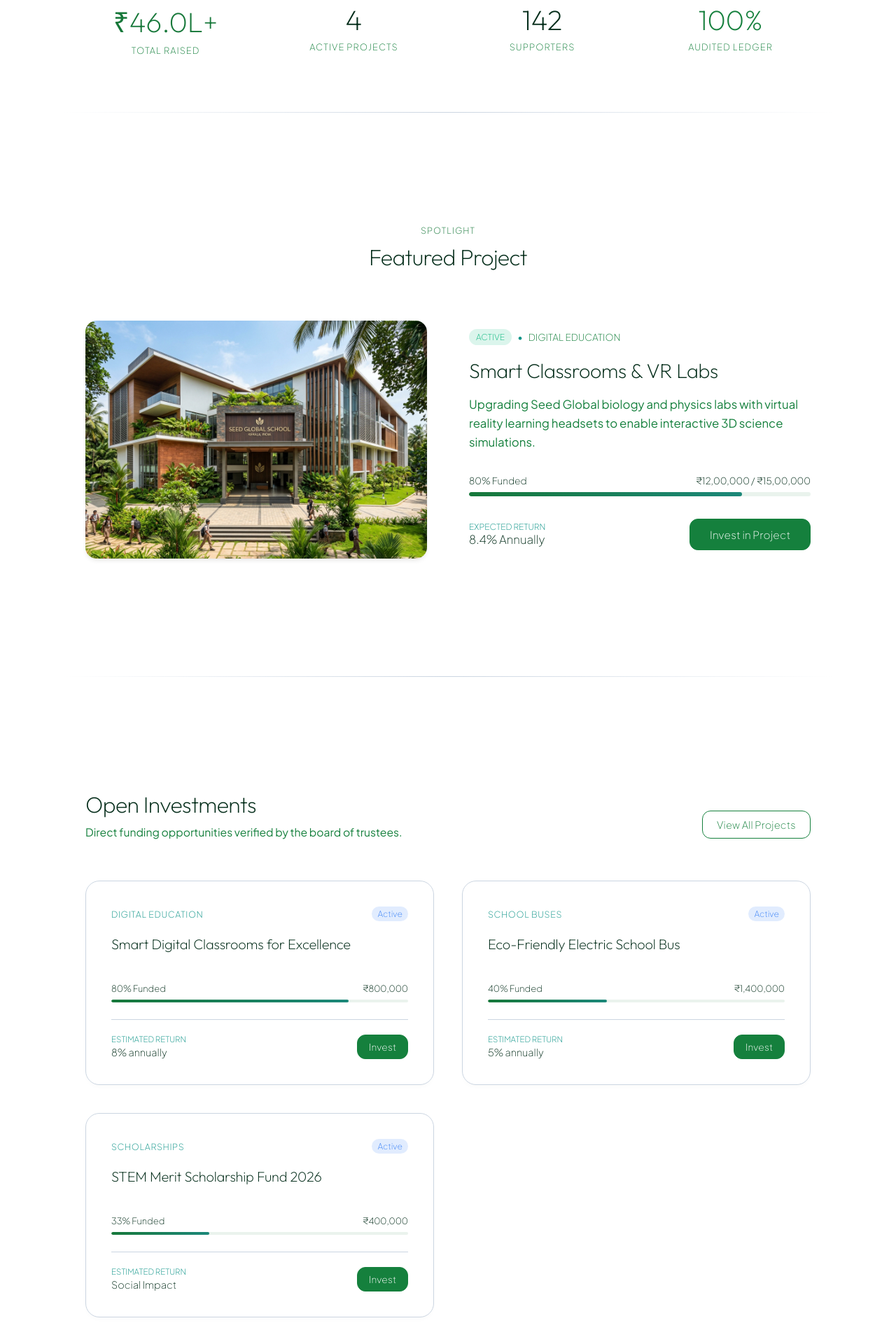
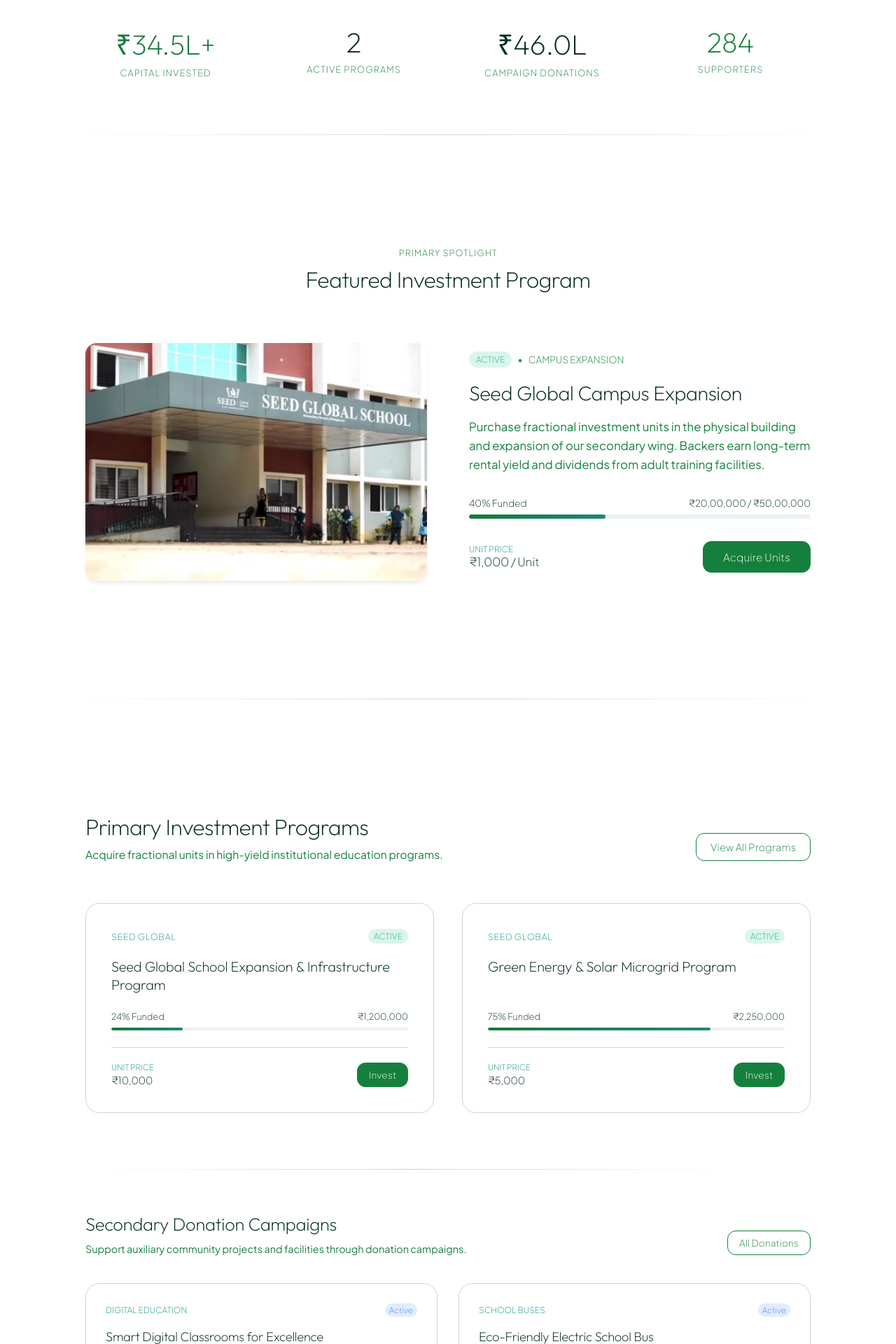
Before and after one commit to nazihsalim11/CrowdfundingWebsite, a Next.js app: page / in a window 1280 px wide. Shown: the part 880-2800 px from the top of the page at 70% size. Built offline with nearby package versions, Linux system fonts and the light colour scheme.

Commit message:
Improvements

```diff
--- a/src/app/page.tsx
+++ b/src/app/page.tsx
@@ -6,14 +6,18 @@
 import { useApp } from "@/context/AppContext";
 
 export default function Home() {
-  const { campaigns } = useApp();
+  const { campaigns, investmentPrograms } = useApp();
+
+  // Show active programs
+  const activePrograms = investmentPrograms ? investmentPrograms.filter(p => p.status === 'active') : [];
 
   // Show active campaigns
-  const activeCampaigns = campaigns.filter(c => c.status === 'active').slice(0, 3);
+  const activeCampaigns = campaigns.filter(c => c.status === 'active').slice(0, 2);
 
   // Calculate total stats
-  const totalRaised = campaigns.reduce((acc, c) => acc + c.raisedAmount, 0);
-  const totalInvestorsCount = 142; // simulated
+  const totalInvestedInPrograms = investmentPrograms ? investmentPrograms.reduce((acc, p) => acc + (p.unitsSold * p.unitPrice), 0) : 0;
+  const totalRaisedCampaigns = campaigns.reduce((acc, c) => acc + c.raisedAmount, 0);
+  const totalInvestorsCount = 284; // simulated
 
   return (
     <>
@@ -41,7 +45,7 @@
               letterSpacing: '-0.03em',
               lineHeight: '1.1'
             }}>
-              Empowering the future of <span style={{ background: 'linear-gradient(135deg, var(--primary), var(--secondary))', WebkitBackgroundClip: 'text', WebkitTextFillColor: 'transparent' }}>Seed Global</span>
+              Fractional <span style={{ background: 'linear-gradient(135deg, var(--primary), var(--secondary))', WebkitBackgroundClip: 'text', WebkitTextFillColor: 'transparent' }}>School Investing</span> Portal
             </h1>
             <p style={{
               fontSize: '1.25rem',
@@ -51,15 +55,15 @@
               maxWidth: '620px',
               margin: '0 auto 48px auto'
             }}>
-              Invest in vetted development projects. Track every single rupee with complete invoice auditing.
+              Acquire yield-generating units in verified school infrastructure programs. Access tiered transparency portals and track returns in real-time.
             </p>
 
             <div style={{ display: 'flex', gap: '16px', justifyContent: 'center' }}>
-              <Link href="/campaigns" className="btn btn-primary" style={{ padding: '14px 28px', fontSize: '1rem' }}>
-                Browse Projects
+              <Link href="/investment-programs" className="btn btn-primary" style={{ padding: '14px 28px', fontSize: '1rem' }}>
+                Explore Investment Programs
               </Link>
-              <Link href="/investor-benefits" className="btn btn-outline" style={{ padding: '14px 28px', fontSize: '1rem' }}>
-                Learn ROI Model
+              <Link href="/campaigns" className="btn btn-outline" style={{ padding: '14px 28px', fontSize: '1rem' }}>
+                Campaign Donations
               </Link>
             </div>
           </div>
@@ -73,27 +77,27 @@
             <div style={{ display: 'flex', justifyContent: 'space-around', flexWrap: 'wrap', gap: '40px' }}>
               <div style={{ textAlign: 'center', minWidth: '180px' }}>
                 <span style={{ color: 'var(--primary)', fontSize: '2.5rem', fontWeight: 200, fontFamily: 'var(--font-display)' }}>
-                  ₹{(totalRaised / 100000).toFixed(1)}L+
+                  ₹{(totalInvestedInPrograms / 100000).toFixed(1)}L+
                 </span>
-                <p style={{ fontSize: '0.8rem', color: 'var(--text-secondary)', fontWeight: 200, textTransform: 'uppercase', marginTop: '6px', letterSpacing: '0.08em' }}>Total Raised</p>
+                <p style={{ fontSize: '0.8rem', color: 'var(--text-secondary)', fontWeight: 200, textTransform: 'uppercase', marginTop: '6px', letterSpacing: '0.08em' }}>Capital Invested</p>
               </div>
               <div style={{ textAlign: 'center', minWidth: '180px' }}>
                 <span style={{ color: 'var(--text-primary)', fontSize: '2.5rem', fontWeight: 200, fontFamily: 'var(--font-display)' }}>
-                  {campaigns.length}
+                  {investmentPrograms ? investmentPrograms.length : 0}
                 </span>
-                <p style={{ fontSize: '0.8rem', color: 'var(--text-secondary)', fontWeight: 200, textTransform: 'uppercase', marginTop: '6px', letterSpacing: '0.08em' }}>Active Projects</p>
+                <p style={{ fontSize: '0.8rem', color: 'var(--text-secondary)', fontWeight: 200, textTransform: 'uppercase', marginTop: '6px', letterSpacing: '0.08em' }}>Active Programs</p>
               </div>
               <div style={{ textAlign: 'center', minWidth: '180px' }}>
                 <span style={{ color: 'var(--text-primary)', fontSize: '2.5rem', fontWeight: 200, fontFamily: 'var(--font-display)' }}>
+                  ₹{(totalRaisedCampaigns / 100000).toFixed(1)}L
+                </span>
+                <p style={{ fontSize: '0.8rem', color: 'var(--text-secondary)', fontWeight: 200, textTransform: 'uppercase', marginTop: '6px', letterSpacing: '0.08em' }}>Campaign Donations</p>
+              </div>
+              <div style={{ textAlign: 'center', minWidth: '180px' }}>
+                <span style={{ color: 'var(--success)', fontSize: '2.5rem', fontWeight: 200, fontFamily: 'var(--font-display)' }}>
                   {totalInvestorsCount}
                 </span>
                 <p style={{ fontSize: '0.8rem', color: 'var(--text-secondary)', fontWeight: 200, textTransform: 'uppercase', marginTop: '6px', letterSpacing: '0.08em' }}>Supporters</p>
-              </div>
-              <div style={{ textAlign: 'center', minWidth: '180px' }}>
-                <span style={{ color: 'var(--success)', fontSize: '2.5rem', fontWeight: 200, fontFamily: 'var(--font-display)' }}>
-                  100%
-                </span>
-                <p style={{ fontSize: '0.8rem', color: 'var(--text-secondary)', fontWeight: 200, textTransform: 'uppercase', marginTop: '6px', letterSpacing: '0.08em' }}>Audited Ledger</p>
               </div>
             </div>
           </div>
@@ -101,18 +105,18 @@
 
         <hr className="section-divider" />
 
-        {/* Featured Project Showcase (Second Fold) */}
+        {/* Featured Program Showcase (Second Fold) */}
         <section style={{ padding: '160px 0' }}>
           <div className="container animate-scale-up">
             <div style={{ textAlign: 'center', marginBottom: '60px' }}>
-              <span style={{ fontSize: '0.78rem', fontWeight: 200, color: 'var(--primary)', textTransform: 'uppercase', letterSpacing: '0.08em', display: 'block', marginBottom: '8px' }}>SPOTLIGHT</span>
-              <h2 style={{ fontSize: '2rem', fontWeight: 200, letterSpacing: '-0.02em' }}>Featured Project</h2>
+              <span style={{ fontSize: '0.78rem', fontWeight: 200, color: 'var(--primary)', textTransform: 'uppercase', letterSpacing: '0.08em', display: 'block', marginBottom: '8px' }}>PRIMARY SPOTLIGHT</span>
+              <h2 style={{ fontSize: '2rem', fontWeight: 200, letterSpacing: '-0.02em' }}>Featured Investment Program</h2>
             </div>
 
             <div style={{ display: 'grid', gridTemplateColumns: '1fr 1fr', gap: '60px', alignItems: 'center' }}>
               <div style={{
                 height: '340px',
-                backgroundImage: 'url(/images/seed-global-facade.jpg)',
+                backgroundImage: 'url(/images/School_photo.png)',
                 backgroundSize: 'cover',
                 backgroundPosition: 'center',
                 borderRadius: 'var(--radius-lg)',
@@ -123,31 +127,31 @@
                 <div style={{ display: 'flex', gap: '8px', alignItems: 'center', marginBottom: '16px' }}>
                   <span className="badge badge-success" style={{ padding: '4px 10px', fontSize: '0.75rem' }}>ACTIVE</span>
                   <span style={{ color: 'var(--text-tertiary)', fontSize: '0.88rem' }}>•</span>
-                  <span style={{ fontSize: '0.85rem', fontWeight: 200, color: 'var(--text-secondary)' }}>DIGITAL EDUCATION</span>
+                  <span style={{ fontSize: '0.85rem', fontWeight: 200, color: 'var(--text-secondary)' }}>CAMPUS EXPANSION</span>
                 </div>
 
-                <h3 style={{ fontSize: '1.8rem', marginBottom: '16px', fontWeight: 200 }}>Smart Classrooms & VR Labs</h3>
+                <h3 style={{ fontSize: '1.8rem', marginBottom: '16px', fontWeight: 200 }}>Seed Global Campus Expansion</h3>
                 <p style={{ fontSize: '1.05rem', color: 'var(--text-secondary)', marginBottom: '32px', lineHeight: '1.6' }}>
-                  Upgrading Seed Global biology and physics labs with virtual reality learning headsets to enable interactive 3D science simulations.
+                  Purchase fractional investment units in the physical building and expansion of our secondary wing. Backers earn long-term rental yield and dividends from adult training facilities.
                 </p>
 
                 <div className="progress-container" style={{ margin: '24px 0 32px 0' }}>
                   <div className="progress-info" style={{ fontSize: '0.85rem', marginBottom: '8px' }}>
-                    <span>80% Funded</span>
-                    <span style={{ fontWeight: 200 }}>₹12,00,000 / ₹15,00,000</span>
+                    <span>40% Funded</span>
+                    <span style={{ fontWeight: 200 }}>₹20,00,000 / ₹50,00,000</span>
                   </div>
                   <div className="progress-track" style={{ height: '6px' }}>
-                    <div className="progress-fill" style={{ width: '80%' }}></div>
+                    <div className="progress-fill" style={{ width: '40%' }}></div>
                   </div>
                 </div>
 
                 <div style={{ display: 'flex', justifyContent: 'space-between', alignItems: 'center' }}>
                   <div>
-                    <span style={{ fontSize: '0.75rem', display: 'block', color: 'var(--text-tertiary)', fontWeight: 200 }}>EXPECTED RETURN</span>
-                    <span style={{ fontWeight: 200, color: 'var(--text-primary)', fontSize: '1.05rem' }}>8.4% Annually</span>
+                    <span style={{ fontSize: '0.75rem', display: 'block', color: 'var(--text-tertiary)', fontWeight: 200 }}>UNIT PRICE</span>
+                    <span style={{ fontWeight: 200, color: 'var(--text-primary)', fontSize: '1.05rem' }}>₹1,000 / Unit</span>
                   </div>
-                  <Link href="/campaigns/c1" className="btn btn-primary" style={{ padding: '12px 28px', fontSize: '0.95rem' }}>
-                    Invest in Project
+                  <Link href="/investment-programs/p1" className="btn btn-primary" style={{ padding: '12px 28px', fontSize: '0.95rem' }}>
+                    Acquire Units
                   </Link>
                 </div>
               </div>
@@ -157,39 +161,40 @@
 
         <hr className="section-divider" />
 
-        {/* Clean Campaign Registry */}
+        {/* Primary Investment Programs Registry */}
         <section style={{ padding: '160px 0' }}>
           <div className="container">
             <div style={{ display: 'flex', justifyContent: 'space-between', alignItems: 'flex-end', marginBottom: '60px' }}>
               <div>
-                <h2 style={{ fontSize: '2rem', fontWeight: 200, letterSpacing: '-0.02em' }}>Open Investments</h2>
-                <p style={{ color: 'var(--text-secondary)', marginTop: '8px', fontSize: '0.98rem' }}>Direct funding opportunities verified by the board of trustees.</p>
+                <h2 style={{ fontSize: '2rem', fontWeight: 200, letterSpacing: '-0.02em' }}>Primary Investment Programs</h2>
+                <p style={{ color: 'var(--text-secondary)', marginTop: '8px', fontSize: '0.98rem' }}>Acquire fractional units in high-yield institutional education programs.</p>
               </div>
-              <Link href="/campaigns" className="btn btn-outline" style={{ padding: '10px 20px', fontSize: '0.9rem' }}>
-                View All Projects
+              <Link href="/investment-programs" className="btn btn-outline" style={{ padding: '10px 20px', fontSize: '0.9rem' }}>
+                View All Programs
               </Link>
             </div>
 
-            <div className="grid-3" style={{ gap: '40px' }}>
-              {activeCampaigns.map((camp) => {
-                const percent = Math.min(100, Math.round((camp.raisedAmount / camp.goalAmount) * 100));
+            <div className="grid-3" style={{ gap: '40px', marginBottom: '80px' }}>
+              {activePrograms.slice(0, 3).map((prog) => {
+                const totalRaised = prog.unitsSold * prog.unitPrice;
+                const percent = Math.min(100, Math.round((totalRaised / prog.fundingGoal) * 100));
                 return (
-                  <div className="card" key={camp.id} style={{ display: 'flex', flexDirection: 'column', height: '100%', padding: '36px', border: '1px solid var(--border-color)' }}>
+                  <div className="card" key={prog.id} style={{ display: 'flex', flexDirection: 'column', height: '100%', padding: '36px', border: '1px solid var(--border-color)' }}>
                     <div style={{ display: 'flex', justifyContent: 'space-between', alignItems: 'center', marginBottom: '20px' }}>
                       <span style={{ fontSize: '0.78rem', fontWeight: 200, color: 'var(--text-tertiary)', textTransform: 'uppercase', letterSpacing: '0.05em' }}>
-                        {camp.type}
+                        {prog.schoolName}
                       </span>
-                      <span className="badge badge-info" style={{ textTransform: 'capitalize', fontSize: '0.75rem', padding: '3px 8px' }}>
-                        {camp.status}
+                      <span className="badge badge-success" style={{ textTransform: 'uppercase', fontSize: '0.75rem', padding: '3px 8px' }}>
+                        {prog.status}
                       </span>
                     </div>
 
-                    <h3 className="card-title" style={{ fontSize: '1.25rem', fontWeight: 200, marginBottom: '24px', minHeight: '44px', lineHeight: '1.3' }}>{camp.title}</h3>
+                    <h3 className="card-title" style={{ fontSize: '1.25rem', fontWeight: 200, marginBottom: '24px', minHeight: '44px', lineHeight: '1.3' }}>{prog.title}</h3>
 
                     <div className="progress-container" style={{ margin: 'auto 0 24px 0' }}>
                       <div className="progress-info" style={{ fontSize: '0.8rem', marginBottom: '8px' }}>
                         <span>{percent}% Funded</span>
-                        <span style={{ fontWeight: 200 }}>₹{camp.raisedAmount.toLocaleString()}</span>
+                        <span style={{ fontWeight: 200 }}>₹{totalRaised.toLocaleString()}</span>
                       </div>
                       <div className="progress-track" style={{ height: '4px' }}>
                         <div className="progress-fill" style={{ width: `${percent}%` }}></div>
@@ -198,11 +203,61 @@
 
                     <div style={{ display: 'flex', justifyContent: 'space-between', alignItems: 'center', borderTop: '1px solid var(--border-color)', paddingTop: '20px' }}>
                       <div>
-                        <span style={{ fontSize: '0.72rem', display: 'block', color: 'var(--text-tertiary)', fontWeight: 200 }}>ESTIMATED RETURN</span>
-                        <span style={{ fontWeight: 200, color: 'var(--text-primary)', fontSize: '0.9rem' }}>{camp.roiEstimate.split(' ')[0]} {camp.roiEstimate.split(' ')[1] || ''}</span>
+                        <span style={{ fontSize: '0.72rem', display: 'block', color: 'var(--text-tertiary)', fontWeight: 200 }}>UNIT PRICE</span>
+                        <span style={{ fontWeight: 200, color: 'var(--text-primary)', fontSize: '0.9rem' }}>₹{prog.unitPrice.toLocaleString()}</span>
                       </div>
-                      <Link href={`/campaigns/${camp.id}`} className="btn btn-primary" style={{ padding: '8px 16px', fontSize: '0.85rem' }}>
+                      <Link href={`/investment-programs/${prog.id}`} className="btn btn-primary" style={{ padding: '8px 16px', fontSize: '0.85rem' }}>
                         Invest
+                      </Link>
+                    </div>
+                  </div>
+                );
+              })}
+            </div>
+
+            <hr className="section-divider" style={{ margin: '40px 0' }} />
+
+            {/* Secondary Campaigns section */}
+            <div style={{ display: 'flex', justifyContent: 'space-between', alignItems: 'flex-end', marginTop: '60px', marginBottom: '40px' }}>
+              <div>
+                <h3 style={{ fontSize: '1.6rem', fontWeight: 200, letterSpacing: '-0.01em' }}>Secondary Donation Campaigns</h3>
+                <p style={{ color: 'var(--text-secondary)', marginTop: '8px', fontSize: '0.9rem' }}>Support auxiliary community projects and facilities through donation campaigns.</p>
+              </div>
+              <Link href="/campaigns" className="btn btn-outline" style={{ padding: '8px 16px', fontSize: '0.85rem' }}>
+                All Donations
+              </Link>
+            </div>
+
+            <div className="grid-2" style={{ gap: '30px' }}>
+              {activeCampaigns.map((camp) => {
+                const percent = Math.min(100, Math.round((camp.raisedAmount / camp.goalAmount) * 100));
+                return (
+                  <div className="card" key={camp.id} style={{ display: 'flex', flexDirection: 'column', padding: '28px', border: '1px solid var(--border-color)' }}>
+                    <div style={{ display: 'flex', justifyContent: 'space-between', alignItems: 'center', marginBottom: '16px' }}>
+                      <span style={{ fontSize: '0.75rem', fontWeight: 200, color: 'var(--text-tertiary)', textTransform: 'uppercase' }}>
+                        {camp.type}
+                      </span>
+                      <span className="badge badge-info" style={{ fontSize: '0.72rem', padding: '2px 6px' }}>
+                        {camp.status}
+                      </span>
+                    </div>
+
+                    <h4 style={{ fontSize: '1.15rem', fontWeight: 200, marginBottom: '16px' }}>{camp.title}</h4>
+
+                    <div className="progress-container" style={{ marginBottom: '20px' }}>
+                      <div className="progress-info" style={{ fontSize: '0.78rem', marginBottom: '6px' }}>
+                        <span>{percent}% raised</span>
+                        <span>Goal: ₹{camp.goalAmount.toLocaleString()}</span>
+                      </div>
+                      <div className="progress-track" style={{ height: '4px' }}>
+                        <div className="progress-fill" style={{ width: `${percent}%` }}></div>
+                      </div>
+                    </div>
+
+                    <div style={{ display: 'flex', justifyContent: 'space-between', alignItems: 'center' }}>
+                      <span style={{ fontSize: '0.82rem', color: 'var(--text-secondary)' }}>Yield Estimate: <strong>{camp.roiEstimate}</strong></span>
+                      <Link href={`/campaigns/${camp.id}`} className="btn btn-outline" style={{ padding: '6px 12px', fontSize: '0.8rem' }}>
+                        Support Project
                       </Link>
                     </div>
                   </div>
--- a/src/components/Footer.tsx
+++ b/src/components/Footer.tsx
@@ -8,8 +8,8 @@
       <div className="container">
         <div className="footer-grid">
           <div className="footer-brand">
-            <Link href="/" className="logo">
-              <span className="logo-icon">🏫</span>
+            <Link href="/" className="logo" style={{ display: 'flex', alignItems: 'center', gap: '10px' }}>
+              <img src="/images/School_Logo.png" alt="School Logo" style={{ height: '36px', width: 'auto', borderRadius: 'var(--radius-sm)' }} />
               <span>SCMS</span>
             </Link>
             <p className="footer-brand-desc">
```
Also changed, not shown: src/app/admin/dashboard/page.tsx (+4 -4 lines), src/app/investor/dashboard/page.tsx (+68 -20 lines), src/components/Navbar.tsx (+5 -5 lines), public/images/School_Logo.png (added), public/images/School_photo.png (added).
